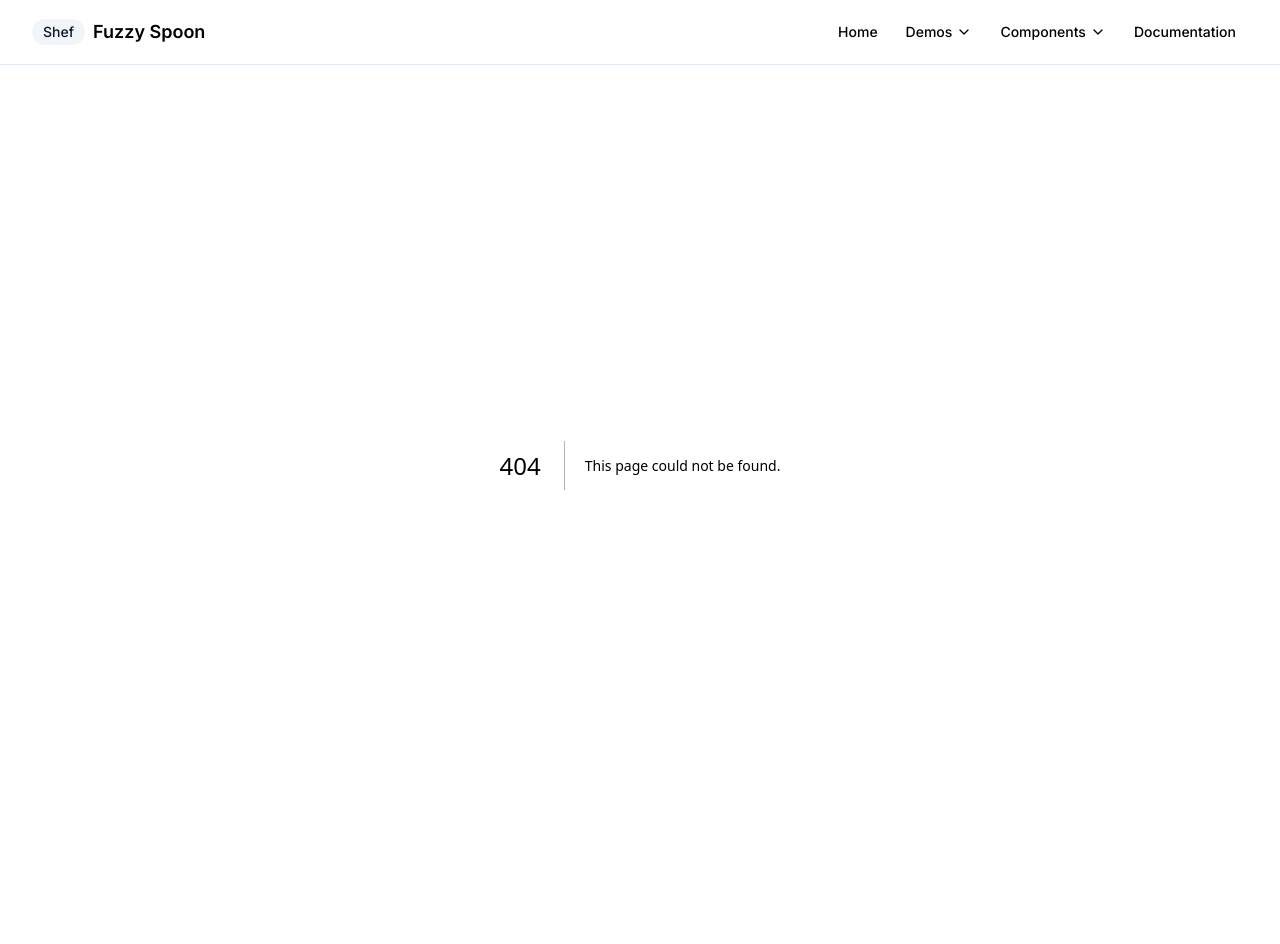
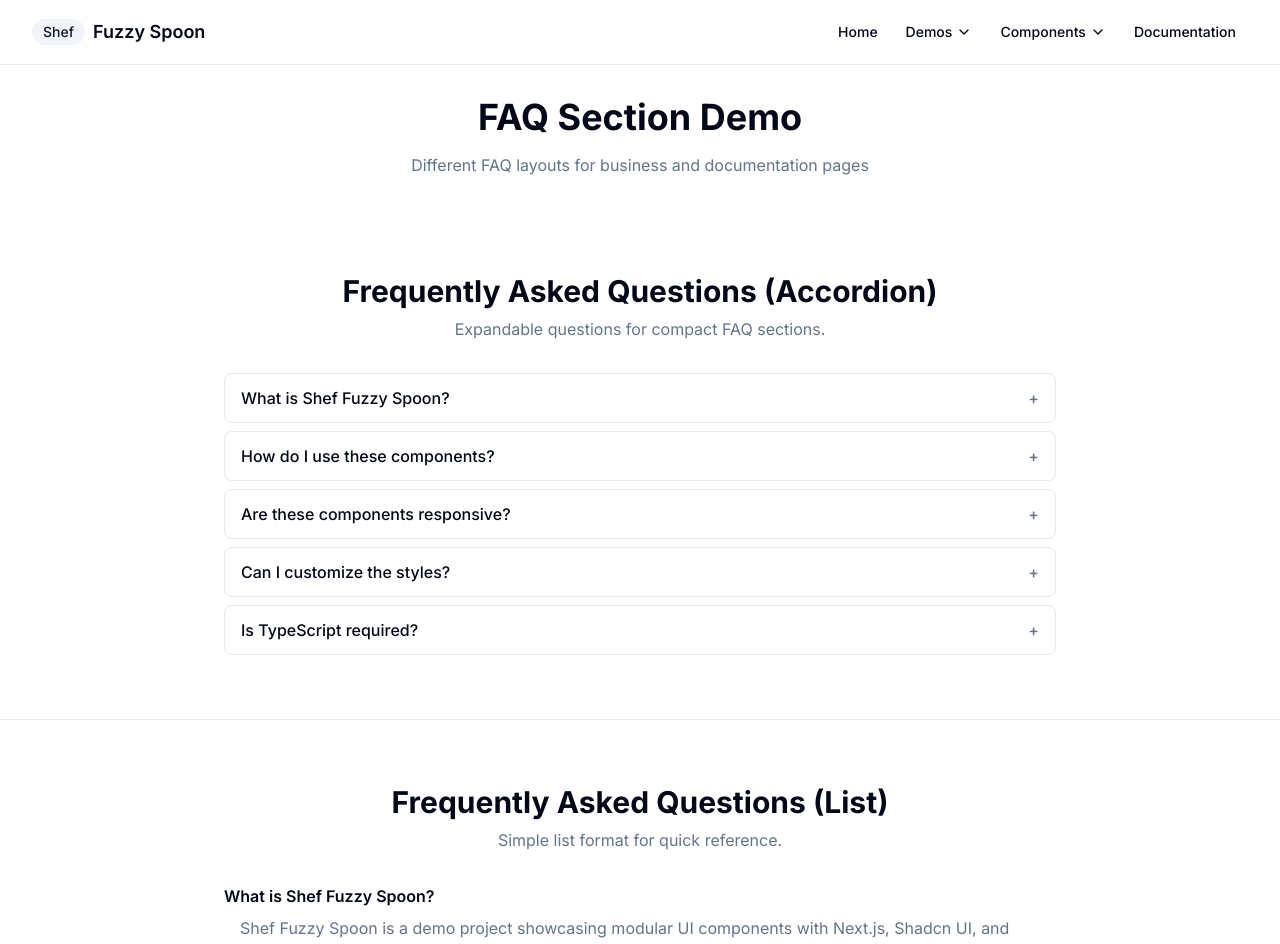
Before and after one commit to ethan-frost-xyz/shef-fuzzy-spoon, a Next.js app: page /faq-demo in a window 1280 px wide. Before the commit this address had no page. Shown: the top 944 px of the page. Before the commit the page ends 865 px from the top, so only its background shows below. Built offline with nearby package versions, Linux system fonts and the light colour scheme.

Commit message:
Add FAQ section components including Accordion, List, and Card layouts. Create demo page for FAQ section and update Navbar for navigation. Update tsconfig.tsbuildinfo for build information.

```diff
--- /dev/null
+++ b/src/app/faq-demo/page.tsx
@@ -0,0 +1,77 @@
+import { FaqSection } from "@/components/features"
+import { Container } from "@/components/layout"
+import { Separator } from "@/components/ui/separator"
+
+// Static content
+const demoFaqItems = [
+  {
+    question: "What is Shef Fuzzy Spoon?",
+    answer: "Shef Fuzzy Spoon is a demo project showcasing modular UI components with Next.js, Shadcn UI, and Tailwind CSS."
+  },
+  {
+    question: "How do I use these components?",
+    answer: "Import the desired component from the src/components directory and use it in your Next.js pages or other components."
+  },
+  {
+    question: "Are these components responsive?",
+    answer: "Yes, all components are built with a mobile-first approach using Tailwind CSS for responsive design."
+  },
+  {
+    question: "Can I customize the styles?",
+    answer: "Absolutely! You can extend or override Tailwind classes and Shadcn UI props to match your brand."
+  },
+  {
+    question: "Is TypeScript required?",
+    answer: "Yes, all components are written in TypeScript for type safety and better developer experience."
+  }
+]
+
+const faqVariants = [
+  {
+    variant: "accordion" as const,
+    title: "Frequently Asked Questions (Accordion)",
+    description: "Expandable questions for compact FAQ sections."
+  },
+  {
+    variant: "list" as const,
+    title: "Frequently Asked Questions (List)",
+    description: "Simple list format for quick reference."
+  },
+  {
+    variant: "card" as const,
+    title: "Frequently Asked Questions (Card)",
+    description: "Card layout for visually distinct FAQ items."
+  }
+]
+
+// Main component
+export default function FaqDemoPage() {
+  return (
+    <div className="min-h-screen">
+      {/* Page Header */}
+      <Container className="py-8">
+        <div className="text-center space-y-4">
+          <h1 className="text-4xl font-bold">FAQ Section Demo</h1>
+          <p className="text-muted-foreground">
+            Different FAQ layouts for business and documentation pages
+          </p>
+        </div>
+      </Container>
+
+      {/* FAQ Variants */}
+      {faqVariants.map((faqConfig, index) => (
+        <div key={faqConfig.variant}>
+          <Container className="py-8">
+            <FaqSection
+              items={demoFaqItems}
+              variant={faqConfig.variant}
+              title={faqConfig.title}
+              description={faqConfig.description}
+            />
+          </Container>
+          {index < faqVariants.length - 1 && <Separator />}
+        </div>
+      ))}
+    </div>
+  )
+}
--- /dev/null
+++ b/src/components/features/faq-accordion.tsx
@@ -0,0 +1,65 @@
+"use client"
+
+import { useState } from "react"
+import { FaqItem } from "./faq-section"
+
+interface AccordionFaqProps {
+  items: FaqItem[]
+}
+
+export function AccordionFaq({ items }: AccordionFaqProps) {
+  const [openIndex, setOpenIndex] = useState<number | null>(null)
+
+  function handleToggle(idx: number) {
+    setOpenIndex(openIndex === idx ? null : idx)
+  }
+
+  function handleKeyDown(event: React.KeyboardEvent, idx: number) {
+    if (event.key === "Enter" || event.key === " ") {
+      event.preventDefault()
+      handleToggle(idx)
+    }
+  }
+
+  return (
+    <div className="space-y-2" role="region" aria-label="FAQ Accordion">
+      {items.map((item, idx) => {
+        const isOpen = openIndex === idx
+        const itemId = `faq-item-${idx}`
+        const contentId = `faq-content-${idx}`
+
+        return (
+          <div key={item.question} className="border rounded-md">
+            <button
+              className="w-full text-left px-4 py-3 font-medium focus:outline-none focus:ring-2 focus:ring-ring focus:ring-offset-2 flex justify-between items-center hover:bg-accent/50 transition-colors"
+              onClick={() => handleToggle(idx)}
+              onKeyDown={(e) => handleKeyDown(e, idx)}
+              aria-expanded={isOpen}
+              aria-controls={contentId}
+              id={itemId}
+              type="button"
+            >
+              <span>{item.question}</span>
+              <span
+                className="ml-2 text-muted-foreground transition-transform duration-200"
+                aria-hidden="true"
+              >
+                {isOpen ? "−" : "+"}
+              </span>
+            </button>
+            {isOpen && (
+              <div
+                id={contentId}
+                className="px-4 pb-4 text-muted-foreground"
+                role="region"
+                aria-labelledby={itemId}
+              >
+                {item.answer}
+              </div>
+            )}
+          </div>
+        )
+      })}
+    </div>
+  )
+}
--- /dev/null
+++ b/src/components/features/faq-card.tsx
@@ -0,0 +1,29 @@
+import { Card, CardContent, CardHeader, CardTitle } from "@/components/ui/card"
+import { FaqItem } from "./faq-section"
+
+interface CardFaqProps {
+  items: FaqItem[]
+}
+
+export function CardFaq({ items }: CardFaqProps) {
+  return (
+    <div
+      className="grid gap-6 sm:grid-cols-1 md:grid-cols-2"
+      role="region"
+      aria-label="FAQ Cards"
+    >
+      {items.map((item) => (
+        <Card key={item.question} className="h-fit">
+          <CardHeader>
+            <CardTitle className="text-base font-semibold leading-tight">
+              {item.question}
+            </CardTitle>
+          </CardHeader>
+          <CardContent className="text-muted-foreground">
+            {item.answer}
+          </CardContent>
+        </Card>
+      ))}
+    </div>
+  )
+}
--- /dev/null
+++ b/src/components/features/faq-list.tsx
@@ -0,0 +1,18 @@
+import { FaqItem } from "./faq-section"
+
+interface ListFaqProps {
+  items: FaqItem[]
+}
+
+export function ListFaq({ items }: ListFaqProps) {
+  return (
+    <dl className="space-y-6" role="region" aria-label="FAQ List">
+      {items.map((item, idx) => (
+        <div key={item.question} className="space-y-2">
+          <dt className="font-semibold text-base">{item.question}</dt>
+          <dd className="text-muted-foreground ml-4">{item.answer}</dd>
+        </div>
+      ))}
+    </dl>
+  )
+}
--- /dev/null
+++ b/src/components/features/faq-section.tsx
@@ -0,0 +1,66 @@
+import { Card, CardContent, CardHeader, CardTitle } from "@/components/ui/card"
+import { Suspense } from "react"
+import { AccordionFaq } from "./faq-accordion"
+import { ListFaq } from "./faq-list"
+import { CardFaq } from "./faq-card"
+
+// Types
+export interface FaqItem {
+  question: string
+  answer: string
+}
+
+export interface FaqSectionProps {
+  items: FaqItem[]
+  variant?: "accordion" | "list" | "card"
+  title?: string
+  description?: string
+}
+
+// Helpers
+function hasHeaderContent(title?: string, description?: string): boolean {
+  return Boolean(title || description)
+}
+
+function renderHeader(title?: string, description?: string) {
+  if (!hasHeaderContent(title, description)) return null
+
+  return (
+    <div className="mb-8 text-center space-y-2">
+      {title && <h2 className="text-3xl font-bold">{title}</h2>}
+      {description && <p className="text-muted-foreground">{description}</p>}
+    </div>
+  )
+}
+
+function renderFaqContent(variant: string, items: FaqItem[]) {
+  switch (variant) {
+    case "accordion":
+      return (
+        <Suspense fallback={<div className="space-y-2">Loading...</div>}>
+          <AccordionFaq items={items} />
+        </Suspense>
+      )
+    case "list":
+      return <ListFaq items={items} />
+    case "card":
+      return <CardFaq items={items} />
+    default:
+      return <ListFaq items={items} />
+  }
+}
+
+// Main Component
+export function FaqSection({
+  items,
+  variant = "accordion",
+  title,
+  description
+}: FaqSectionProps) {
+  return (
+    <section className="py-8">
+      {renderHeader(title, description)}
+      {renderFaqContent(variant, items)}
+    </section>
+  )
+}
--- a/src/components/features/index.ts
+++ b/src/components/features/index.ts
@@ -1,2 +1,6 @@
 // Feature components
 export * from "./auth"
+export * from "./faq-section"
+export * from "./faq-accordion"
+export * from "./faq-list"
+export * from "./faq-card"
--- a/src/components/layout/navbar.tsx
+++ b/src/components/layout/navbar.tsx
@@ -39,6 +39,11 @@ const navCategories: NavCategory[] = [
         href: "/hero-demo",
         label: "Hero Section",
         description: "Hero section demo"
+      },
+      {
+        href: "/faq-demo",
+        label: "FAQ Section",
+        description: "FAQ section demo"
       }
     ]
   },
```
Also changed, not shown: 1 other file (tests, documents, lock files or other folders).
